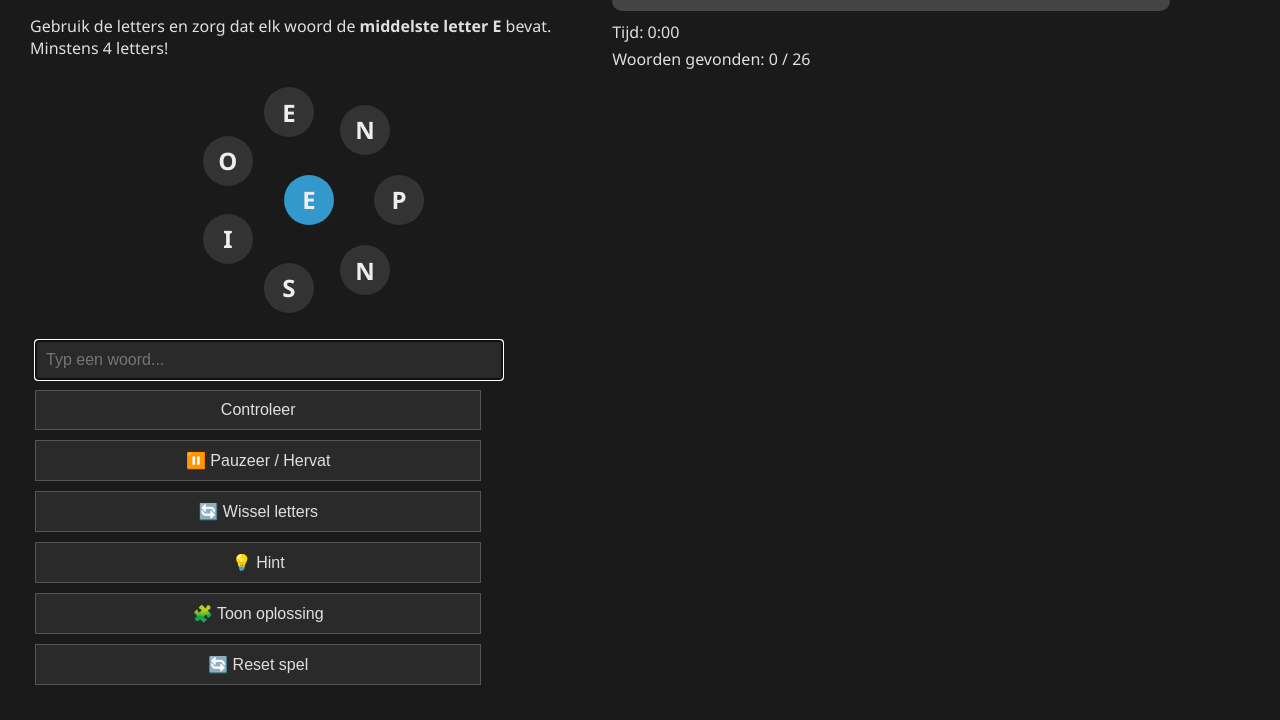
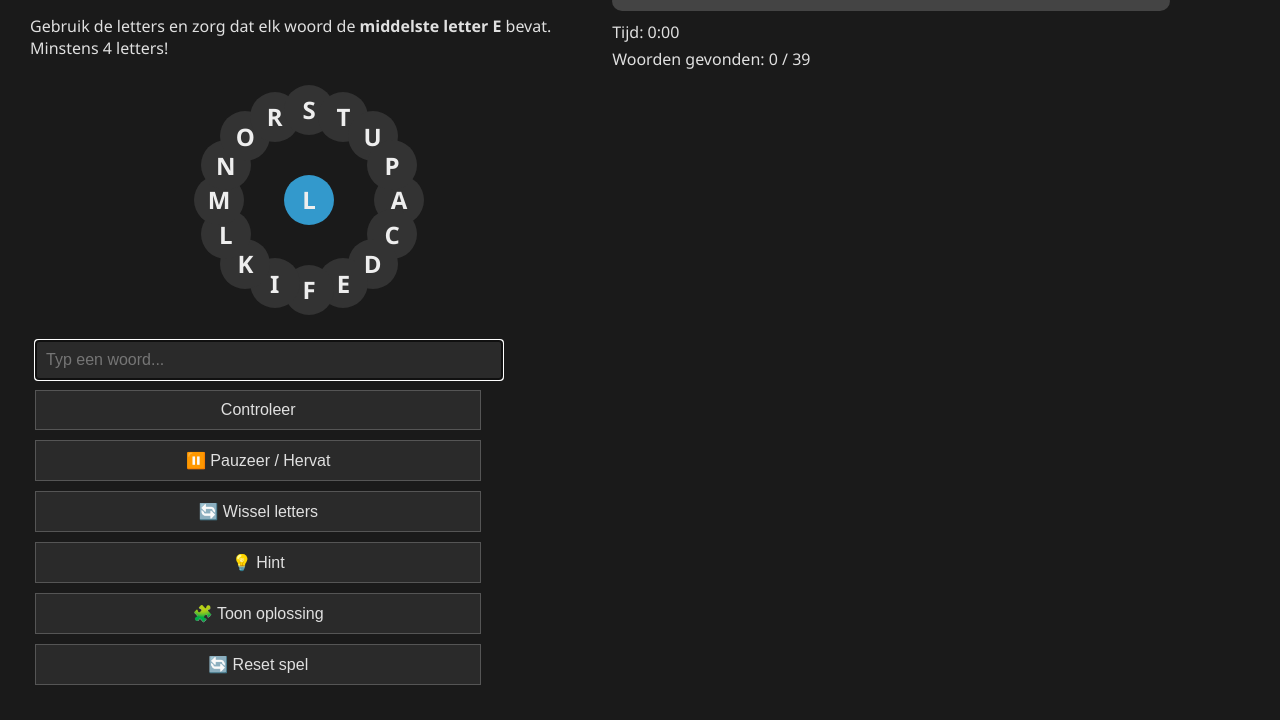
Before and after one commit to JensDevold/ScheldWiel, a plain HTML site: page Het ScheldWiel.html in a window 1280 px wide. Shown: the part 101-821 px from the top of the page. Drawn offline with Linux system fonts and the light colour scheme.

Commit message:
Update Het ScheldWiel.html

```diff
--- a/Het ScheldWiel.html
+++ b/Het ScheldWiel.html
@@ -223,7 +223,7 @@
 
   <div id="janPopup">
     <div>
-      <h2>🎉 Goed gedaan lelijk zwijn</h2>
+      <h2>🎉 Goed gedaan lelijk zwijn!</h2>
       <p>Niemand heeft u graag <br>Loser!</p>
       <p id="popupTijd" style="margin-top:10px; font-size:16px;"></p>
       <button onclick="sluitJanPopup()">Sluiten</button>
@@ -240,37 +240,50 @@
       document.getElementById('inputwoord').focus();
     }
 
-    const centerLetter = 'E';
-    let outerLetters = ['P', 'N', 'S', 'I', 'O', 'E', 'N'];
-    const letterLimieten = { P: 1, E: 2, N: 2, S: 1, I: 1, O: 1 };
+    const centerLetter = 'L';
+    let outerLetters = ['A', 'C', 'D', 'E', 'F', 'I', 'K', 'L', 'M', 'N', 'O', 'R', 'S', 'T', 'U', 'P'];
+    const letterLimieten = { A: 2, C: 1, D: 1, E: 2, F: 1, I: 1, K: 1, L: 2, M: 1, N: 1, O: 2, R: 1, S: 2, T: 2, U: 1, P: 1 };
 
     const woordenUitleg = {
-      'pensioen': 'periode waarin je stopt met werken',
-      'pens': 'buik of ingewanden',
-      'penis': 'mannelijk geslachtsorgaan',
-      'open': 'niet gesloten',
-      'poen': 'informeel voor geld',
-      'peen': 'wortelgroente',
-      'neon': 'edelgas, vaak gebruikt in verlichting',
-      'nies': 'reflex van de neus',
-      'sein': 'signaal of teken',
-      'peis': 'Vlaams woord voor rust of vrede',
-      'openen': 'iets toegankelijk maken of ontgrendelen',
-      'peso': 'munteenheid in Latijns-Amerika',
-      'speen': 'rubberen zuigstuk voor baby’s',
-      'spie': 'wigvormig onderdeel dat iets vastzet of aandrijft',
-      'soep': 'vloeibare maaltijd',
-      'pees': 'verbinding tussen spier en bot',
-      'eisen': 'voorwaarden stellen',
-      'noen': 'oude term voor middaguur',
-      'senne': 'voornaam, ook rivier in Brussel',
-      'penne': 'pastasoort',
-      'neen': 'Vlaams voor “nee”',
-      'eens': 'hetzelfde vinden',
-      'oneens': 'niet akkoord zijn',
-      'poes': 'huisdier, meestal een kat',
-      'snoep': 'ook wel snoepgoed of suikergoed genoemd',
-      'eosine': 'rode kleurstof die vroeger werd gebruikt als ontsmettingsmiddel'
+      'sloef': 'Vlaams: een slappe, kruiperige persoon',
+    'kloot': 'Belediging of uitroep, vergelijkbaar met klootzak',
+    'lulle': 'Vernederende vorm van "lul"',
+    'sleur': 'Vervelende persoon die geen initiatief neemt',
+    'kluts': 'Naïef of onhandig persoon',
+    'klungel': 'Onhandige sukkel',
+    'lamlul': 'Afgeleid van lamzak + lul, beledigend',
+    'sloom': 'Traag of suf persoon',
+    'klats': 'Beledigend voor iemand die klunzig is',
+    'larde': 'Soms gebruikt als scheldwoord voor iemand die vetzakkerig doet',
+    'loser': 'Bekende term voor iemand die faalt of niet succesvol is',
+    'fool': 'Dommerik, wordt in Vlaanderen ook gebruikt',
+    'klamp': 'Beledigend voor een plakkerige of irritante persoon',
+    'slomp': 'Onhandige of trage persoon',
+    'lanta': 'Vlaams scheldwoord, licht beledigend, “lantaarnkop”',
+    'klier': 'Iemand die zeurt of vervelend doet',
+    'flapd': 'Afkorting van flapdrol, domme of naïeve persoon',
+    'loper': 'Iemand die altijd wegloopt of niets durft',
+    'slurf': 'Soms gebruikt als belediging voor iemand met lompe trekjes',
+    'klank': 'Vlaamse scheldterm voor iemand die irritant veel praat',
+    'klomp': 'Sullige, onhandige persoon',
+    'slang': 'Iemand die sluw of verraderlijk is',
+    'laker': 'Beledigend: iemand die slijmt of vleit',
+    'kluit': 'Iemand die domme fouten maakt, of onhandig is',
+    'flauw': 'Iemand die zwak of pover reageert',
+    'slok': 'Licht scheldwoord voor een suffe persoon',
+    'klaps': 'Soms gebruikt om iemand te beledigen als “klaplopertje”',
+    'slamp': 'Vlaams: iemand die sloom en onhandig is',
+    'plomp': 'Iemand die zwaar, log of onhandig is',
+    'pluim': 'Iemand die zich overdreven toont, sarcastisch bedoeld',
+    'lomp': 'Iemand die grof of onhandig overkomt',
+    'klater': 'Iemand die opschept of zich belangrijk voordoet',
+    'slakker': 'Iemand die lui is of niet actief',
+    'klaplop': 'Beledigend voor iemand die makkelijk te beduvelen is',
+    'slater': 'Vlaams: iemand die een suf of lomp gedrag vertoont',
+    'luts': 'Afkorting van lutsers, domme personen',
+    'klap': 'Belediging of uitroep voor onhandige mensen',
+    'slutsel': 'Vlaams: licht scheldwoord voor een sullig persoon',
+    'pluimel': 'Iemand die zich overdreven klein of zwak gedraagt'
     };
 
     let gevondenWoorden = [];
@@ -473,7 +486,7 @@ function controleerWoord() {
           lijst.appendChild(nieuwItem);
 
           const lengte = invoer.length;
-          if (lengte >= 5 && lengte <= 8) {
+          if (lengte >= 5 && lengte <= 10) {
             resultaat.innerText = `✅ ${lengte}-letterwoord gevonden!`;
           } else {
             resultaat.innerText = '';
```
